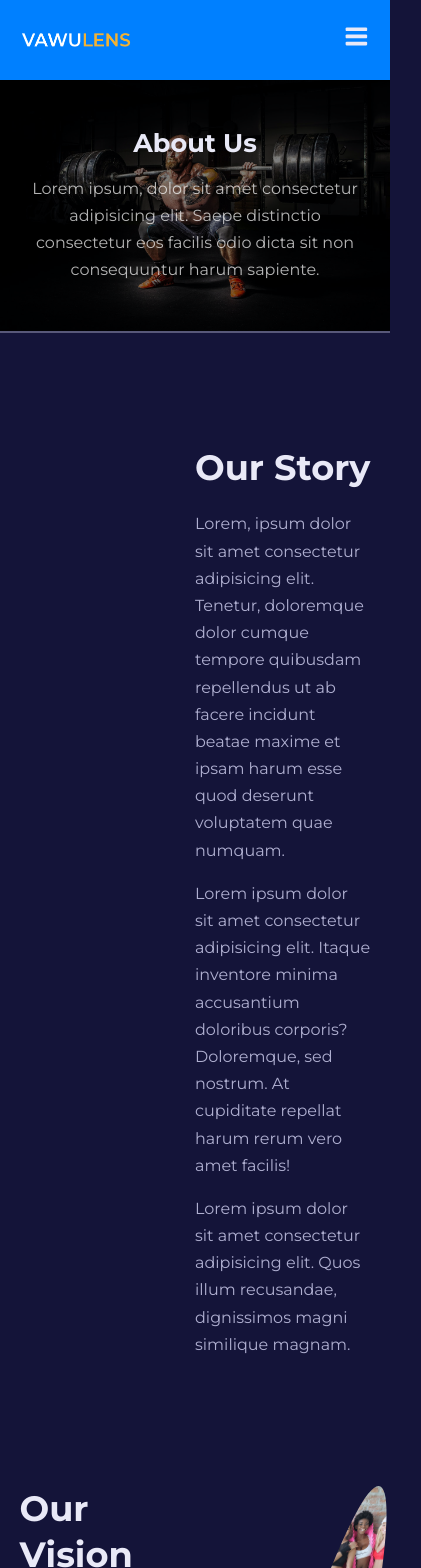
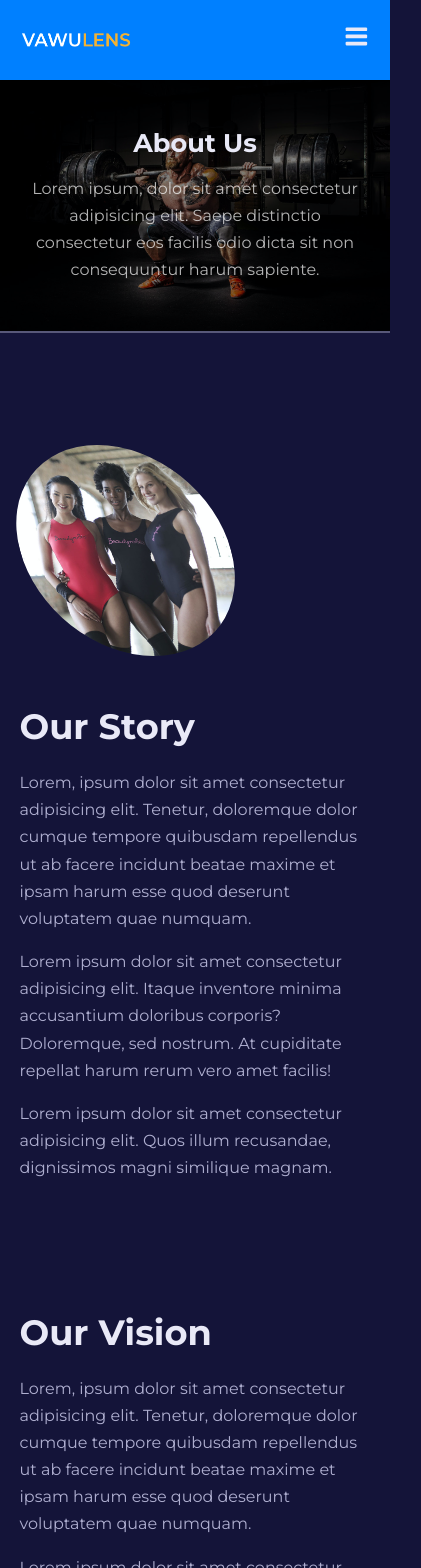
Before and after one commit to erickdc7/react-trainer-website, a React (Create React App) app: page /about in a window 390 px wide. Shown: the top 1568 px of the page, 421 px wide, since content can reach past the window. Built offline with nearby package versions, Linux system fonts and the light colour scheme; the HTML template or start-up script is replaced by a standard one.

Commit message:
media queries in medium screens about__story-container & about__vision-container & about__mission-container styles added to about.css

```diff
--- a/src/pages/about/about.css
+++ b/src/pages/about/about.css
@@ -43,4 +43,11 @@
   .about__section-content h1 {
     margin-bottom: 1.2rem;
   }
+
+  .about__story-container,
+  .about__vision-container,
+  .about__mission-container {
+    grid-template-columns: 1fr;
+    gap: 3rem;
+  }
 }
```
